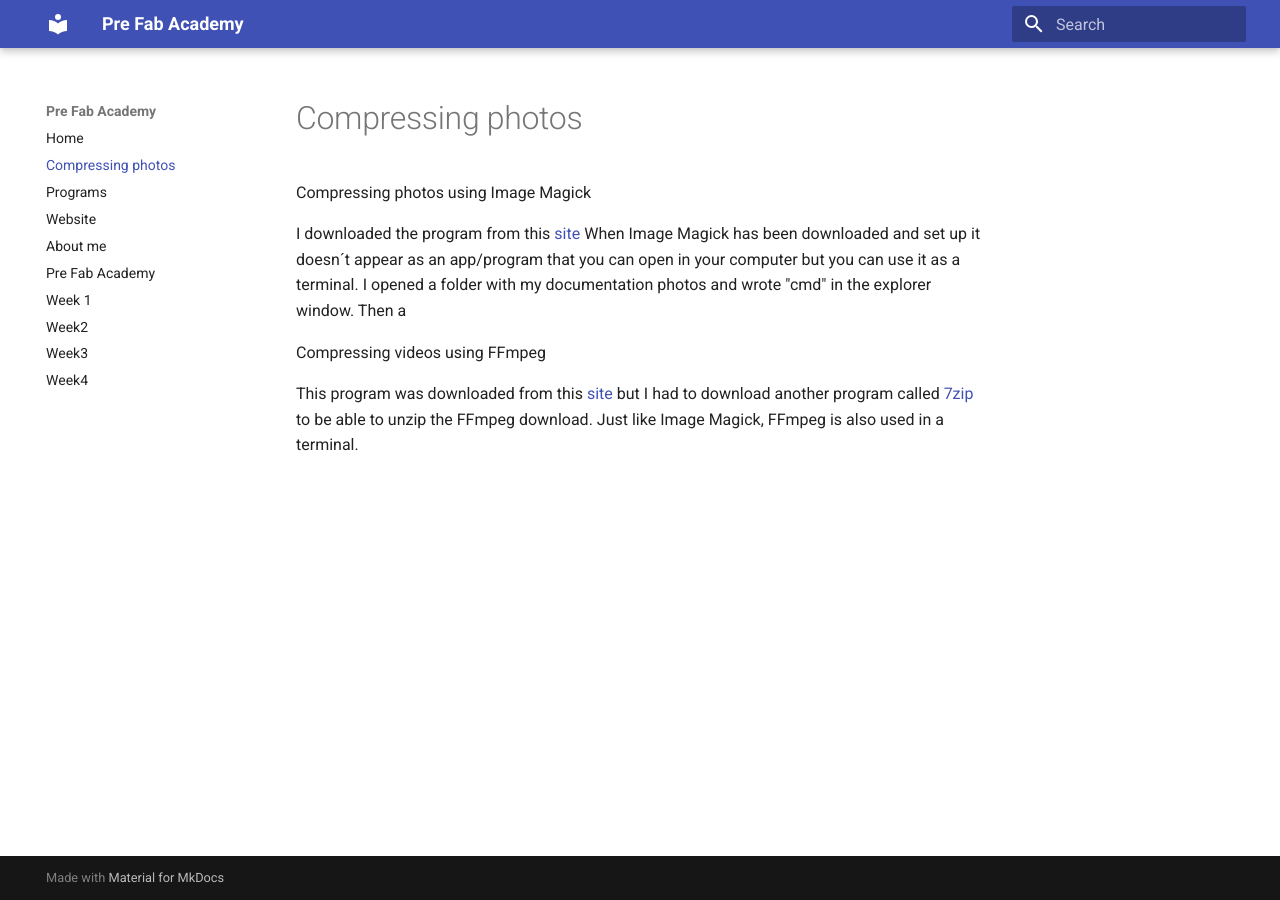
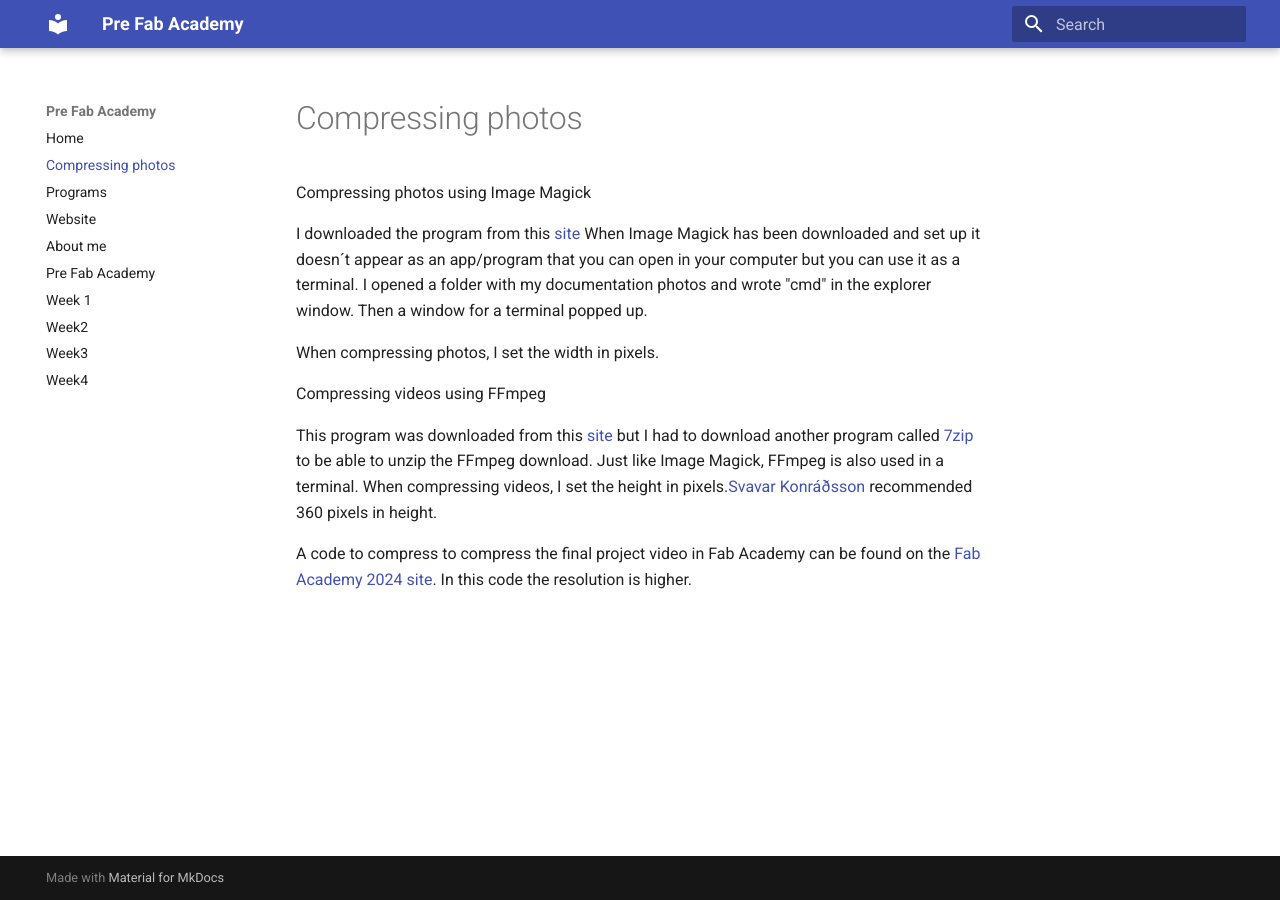
Before and after one commit to OlofH2/Before-Fab-Academy, an MkDocs documentation site: the page built from docs/Compressing_photos.md, in a window 1280 px wide. Built offline with MkDocs 1.6.1 and Material for MkDocs 9.7.7, drawn with Linux system fonts in a browser that asks for light colours.

Commit message:
Compressing videos

```diff
--- a/docs/Compressing_photos.md
+++ b/docs/Compressing_photos.md
@@ -1,9 +1,13 @@
 Compressing photos using Image Magick
 
 I downloaded the program from this [site](https://imagemagick.org/script/download.php#windows)
-When Image Magick has been downloaded and set up it doesn´t appear as an app/program that you can open in your computer but you can use it as a terminal. I opened a folder with my documentation photos and wrote "cmd" in the explorer window. Then a
+When Image Magick has been downloaded and set up it doesn´t appear as an app/program that you can open in your computer but you can use it as a terminal. I opened a folder with my documentation photos and wrote "cmd" in the explorer window. Then a window for a terminal popped up.
+
+When compressing photos, I set the width in pixels.
 
 
 Compressing videos using FFmpeg
 
-This program was downloaded from this [site](https://www.ffmpeg.org/download.html) but I had to download another program called [7zip](https://www.7-zip.org/) to be able to unzip the FFmpeg download. Just like Image Magick, FFmpeg is also used in a terminal.
+This program was downloaded from this [site](https://www.ffmpeg.org/download.html) but I had to download another program called [7zip](https://www.7-zip.org/) to be able to unzip the FFmpeg download. Just like Image Magick, FFmpeg is also used in a terminal. When compressing videos, I set the height in pixels.[Svavar Konráðsson](https://fabacademy.org/2023/labs/isafjordur/students/svavar-konradsson/index.html) recommended 360 pixels in height.
+
+A code to compress to compress the final project video in Fab Academy can be found on the [Fab Academy 2024 site](https://academy.cba.mit.edu/classes/computer_design/video.html). In this code the resolution is higher.
```
Also changed, not shown: docs/Website.md (+2 -2 lines).
